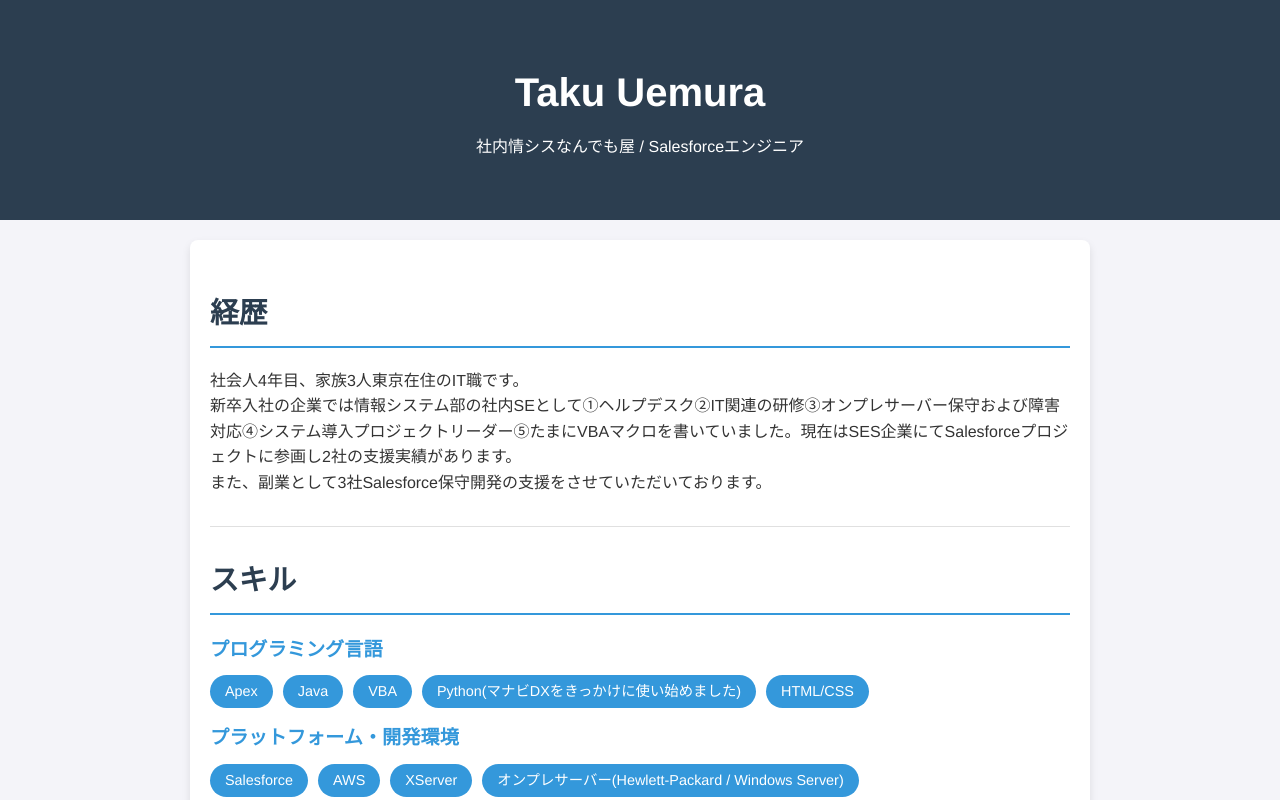
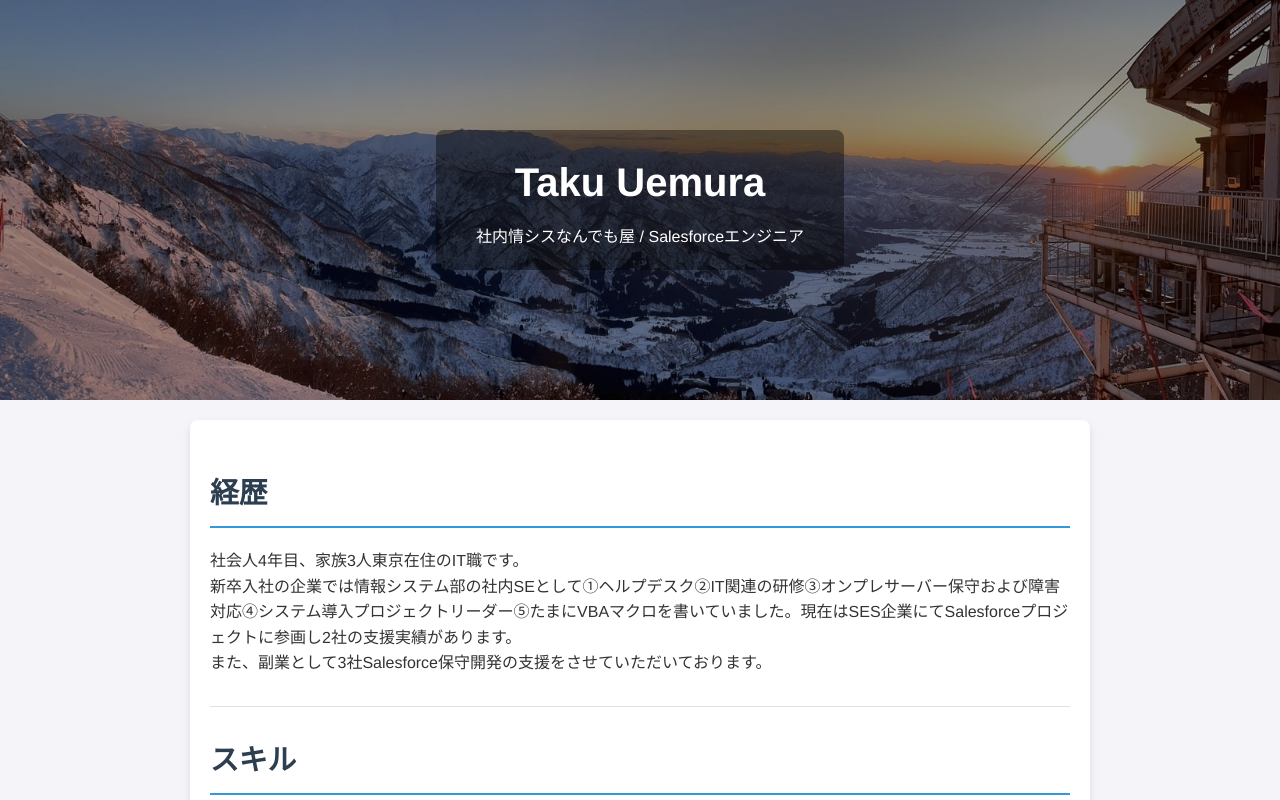
Before and after one commit to tmktmu/BLG_tuemura_career, a plain HTML site: page index.html in a window 1280 px wide. Shown: the top 800 px of the page. Drawn offline with Linux system fonts and the light colour scheme.

Commit message:
#3：デプロイ用

```diff
--- a/index.html
+++ b/index.html
@@ -7,8 +7,8 @@
     <link rel="stylesheet" href="style.css">
 </head>
 <body>
-    <header>
-        <div class="container">
+    <header class="hero-header">
+        <div class="container header-content">
             <h1>Taku Uemura</h1>
             <p>社内情シスなんでも屋 / Salesforceエンジニア</p>
         </div>
@@ -17,10 +17,14 @@
     <main class="container">
         <section id="about">
             <h2>経歴</h2>
-            <p>
-                社会人4年目、家族3人東京在住のIT職です。<br>新卒入社の企業では情報システム部の社内SEとして①ヘルプデスク②IT関連の研修③オンプレサーバー保守および障害対応④システム導入プロジェクトリーダー⑤たまにVBAマクロを書いていました。現在はSES企業にてSalesforceプロジェクトに参画し2社の支援実績があります。
-                <br>また、副業として3社Salesforce保守開発の支援をさせていただいております。
-            </p>
+            <div class="about-content">
+                <div class="about-text">
+                    <p>
+                        社会人4年目、家族3人東京在住のIT職です。<br>新卒入社の企業では情報システム部の社内SEとして①ヘルプデスク②IT関連の研修③オンプレサーバー保守および障害対応④システム導入プロジェクトリーダー⑤たまにVBAマクロを書いていました。現在はSES企業にてSalesforceプロジェクトに参画し2社の支援実績があります。
+                        <br>また、副業として3社Salesforce保守開発の支援をさせていただいております。
+                    </p>
+                </div>
+            </div>
         </section>
 
         <section id="skills">
--- a/style.css
+++ b/style.css
@@ -29,11 +29,41 @@ body {
 }
 
 /* ヘッダー */
-header {
-    background-color: var(--primary-color);
-    color: var(--light-text-color);
-    padding: 40px 0;
+.hero-header {
+    position: relative;
     text-align: center;
+    color: white;
+    height: 400px; /* 高さを指定 */
+    display: flex;
+    align-items: center;
+    justify-content: center;
+}
+
+.hero-header::before {
+    content: '';
+    position: absolute;
+    top: 0;
+    left: 0;
+    width: 100%;
+    height: 100%;
+    background-image: url('images/hero-image.jpg.JPG');
+    background-size: cover;
+    background-position: center;
+    filter: brightness(0.6); /* 画像を少し暗くしてテキストを読みやすくする */
+    z-index: 1;
+}
+
+.header-content {
+    position: relative;
+    z-index: 2;
+    background-color: rgba(0, 0, 0, 0.4); /* テキストの背景を少し暗くして可読性を上げる */
+    padding: 20px 40px;
+    border-radius: 8px;
+}
+
+header h1 {
+    margin-bottom: 10px;
+    font-size: 2.5em;
 }
 
 header h1 {
@@ -157,4 +187,8 @@ footer {
     h2 {
         font-size: 1.5em;
     }
+
+    .about-content {
+        flex-direction: column;
+    }
 }
```
Also changed, not shown: images/hero-image.jpg.JPG (added), images/introduction.JPG (added).
